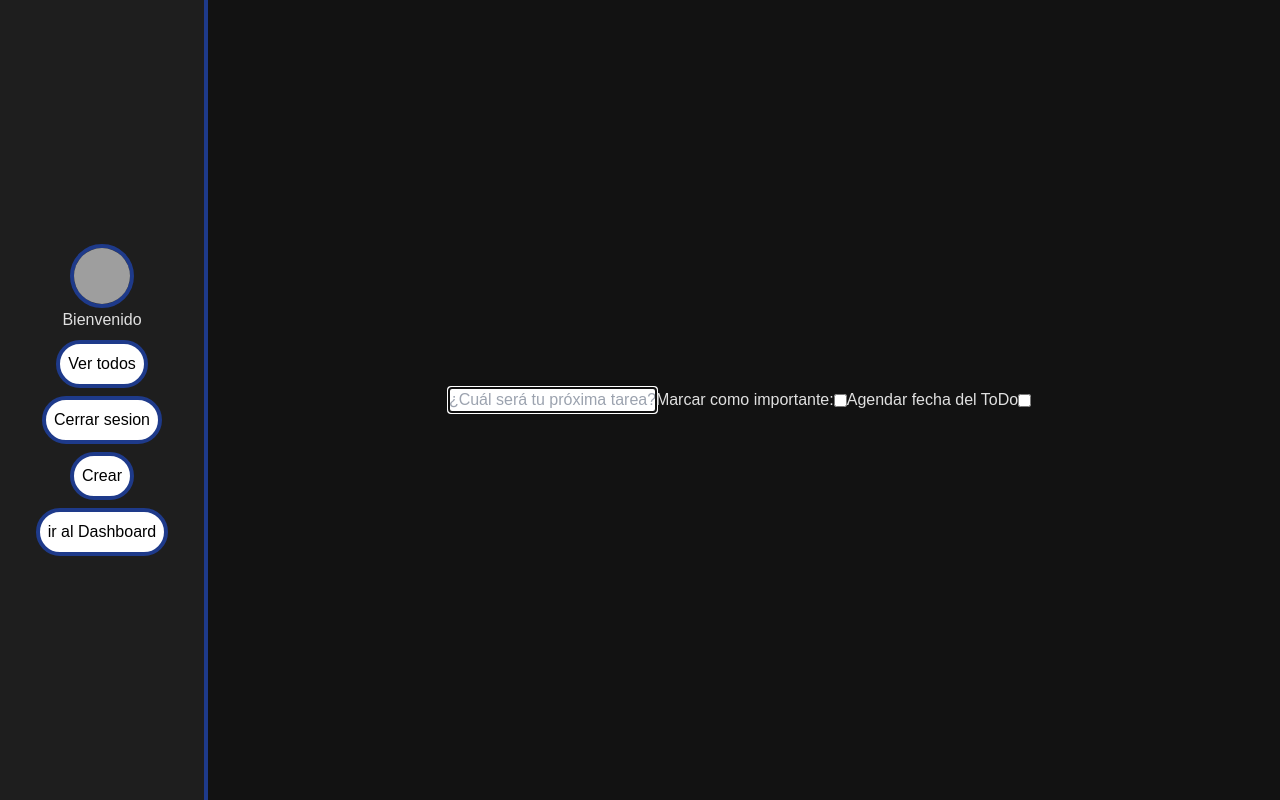
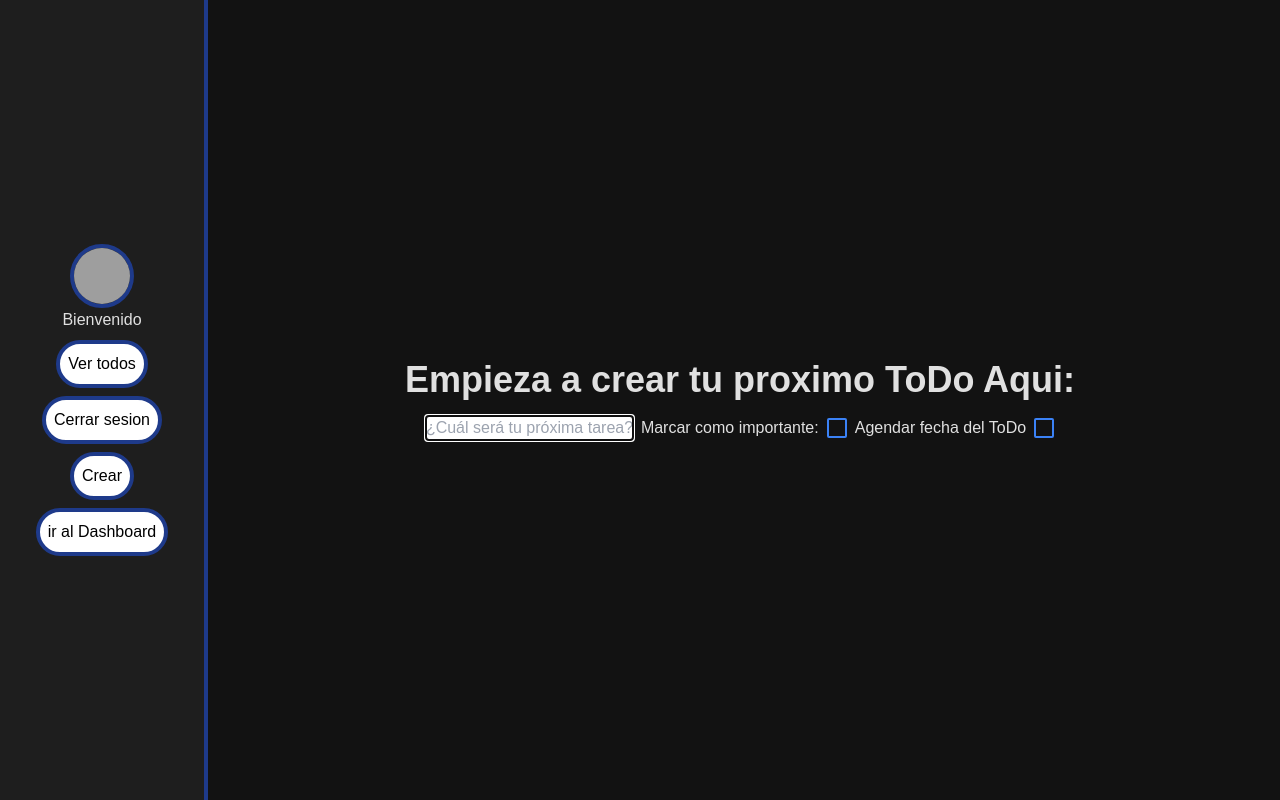
Before and after one commit to EleanQuintero/my-todo-v3, a Next.js app: page /dashboard/create in a window 1280 px wide. Built offline with nearby package versions, Linux system fonts and the light colour scheme; no server answers; grey boxes are pictures that could not be loaded.

Commit message:
mejorar la sección de creación de ToDo: agregar encabezado y componentes de entrada de fecha e importancia

```diff
--- a/src/app/dashboard/create/page.tsx
+++ b/src/app/dashboard/create/page.tsx
@@ -2,7 +2,8 @@ import { CreateTodo } from "@/components/CreateTodo";
 
 export default function CreateSection() {
   return (
-    <section className="flex items-center justify-center">
+    <section className="flex flex-col items-center justify-center min-h-screen">
+      <h1 className="font-extrabold text-4xl mb-4">Empieza a crear tu proximo ToDo Aqui: </h1>
       <CreateTodo />
     </section>
   );
--- a/src/components/CreateTodo.tsx
+++ b/src/components/CreateTodo.tsx
@@ -1,86 +1,89 @@
-'use client'
-import React, { useContext, useState } from 'react'
-import { Newtodo } from '../types'
-import { useTodos } from '../hooks/useTodos'
-import { userDataContext } from '@/contexts/userDataContext'
+"use client";
+import React, { useContext, useState } from "react";
+import { Newtodo } from "../types";
+import { useTodos } from "../hooks/useTodos";
+import { userDataContext } from "@/contexts/userDataContext";
+import { DateInput } from "./create/DateInput";
+import { Important } from "./create/Important";
 
 export const CreateTodo: React.FC = () => {
-  const { userData } = useContext(userDataContext)
-  const [inputValue, setInputValue] = useState('')
-  const { postTodo } = useTodos()
-  const [newError, setNewError] = useState<string | null>(null)
-  const [important, setImportant] = useState<boolean>(false)
-  const [checkDate, setCheckDate] = useState<boolean>(false)
-  const [todoDate, setTodoDate] = useState<string>('')
+  const { userData } = useContext(userDataContext);
+  const [inputValue, setInputValue] = useState("");
+  const { postTodo } = useTodos();
+  const [newError, setNewError] = useState<string | null>(null);
+  const [checkDate, setCheckDate] = useState<boolean>(false);
+  const [important, setImportant] = useState<boolean>(false);
 
-  const handleAddTodo = async ( title: string ,  isImportant: boolean, createdTo: string): Promise<void> => {
+  const [todoDate, setTodoDate] = useState<string>("");
+
+  const handleAddTodo = async (
+    title: string,
+    isImportant: boolean,
+    createdTo: string
+  ): Promise<void> => {
     try {
       const newTodo: Newtodo = {
         userID: userData.id,
         title,
         status: false,
         important: isImportant,
-          createdTo: createdTo
+        createdTo: createdTo,
+      };
+      /// await postTodo(newTodo)
+      console.log(newTodo);
+    } catch (error) {
+      if (error instanceof Error) throw new Error(error.message);
+      setNewError(error as string);
     }
-        /// await postTodo(newTodo)
-        console.log(newTodo)
-      } catch (error) {
-          if (error instanceof Error) throw new Error(error.message)
-          setNewError(error as string)
+  };
+
+  const handleSubmit = async (
+    event: React.FormEvent<HTMLFormElement>
+  ): Promise<void> => {
+    event.preventDefault();
+
+    if (inputValue.trim() !== "") {
+      const title: string = inputValue.trim();
+      const isImportant: boolean = important;
+      const createdTo: string = todoDate;
+
+      await handleAddTodo(title, isImportant, createdTo);
+      setInputValue("");
+      setImportant(false);
+      setTodoDate("");
+      setCheckDate(false);
     }
-  }
-
-  const handleSubmit = async (event: React.FormEvent<HTMLFormElement>): Promise<void> => {
-    event.preventDefault()
-
-    if (inputValue.trim() !== '') {
-      const title: string = inputValue.trim()
-      const isImportant: boolean = important
-      const createdTo: string = todoDate
-
-      await handleAddTodo( title, isImportant, createdTo )
-      setInputValue('')
-      setImportant(false)
-      setTodoDate('')
-      setCheckDate(false)
-    }
-  }
+  };
 
   return (
-    <form onSubmit={(event) => { void handleSubmit(event) }}>
+    <form
+      onSubmit={(event) => {
+        void handleSubmit(event);
+      }}
+      className="flex flex-col items-center w-full"
+    >
+      <div>
         <input
-        className='new-todo'
+        className="new-todo"
         value={inputValue}
-        onChange={(e) => { setInputValue(e.target.value) }}
-        placeholder='¿Cuál será tu próxima tarea?'
+        onChange={(e) => {
+          setInputValue(e.target.value);
+        }}
+        placeholder="¿Cuál será tu próxima tarea?"
         autoFocus
       />
-      {newError && <p className='error'>{newError}</p>}
-      <div className='inline-flex justify-center items-center'>
-      <label htmlFor="important">Marcar como importante: </label>
-      <input
-        type='checkbox'
-        name='important'
-        checked={important}
-        onChange={() => setImportant(!important)}
+      {newError && <p className="error">{newError}</p>}
+      <div className="inline-flex justify-center items-center">
+        <Important important={important} setImportant={setImportant} />
+        <DateInput
+          checkDate={checkDate}
+          setCheckDate={setCheckDate}
+          todoDate={todoDate}
+          setTodoDate={setTodoDate}
         />
-      <label htmlFor="important">Agendar fecha del ToDo </label>
-       <input
-        type='checkbox'
-        name='setDate'
-        checked={checkDate}
-        onChange={() => setCheckDate(!checkDate)}
-        />
-
-        <input
-        className={checkDate ? 'block' : 'hidden'}
-          type="date"
-          name='date'
-          value={todoDate}
-          onChange={(e) => setTodoDate(e.target.value)}
-           />
+      </div>
       </div>
 
     </form>
-  )
-}
+  );
+};
--- /dev/null
+++ b/src/components/create/DateInput.tsx
@@ -0,0 +1,51 @@
+interface DateInputProps {
+  checkDate: boolean;
+  setCheckDate: React.Dispatch<React.SetStateAction<boolean>>;
+  todoDate: string;
+  setTodoDate: React.Dispatch<React.SetStateAction<string>>;
+}
+
+export const DateInput: React.FC<DateInputProps> = ({
+  checkDate,
+  todoDate,
+  setTodoDate,
+  setCheckDate,
+}) => {
+  return (
+    <div className="inline-flex items-center ml-2">
+      <label htmlFor="setDate">Agendar fecha del ToDo </label>
+      <label className="inline-flex items-center cursor-pointer ml-2">
+        <input
+          type="checkbox"
+          className="hidden peer"
+          name="setDate"
+          checked={checkDate}
+          onChange={() => setCheckDate(!checkDate)}
+        />
+        <span className="w-5 h-5 border-2 border-UI-white-hover rounded-sm peer-checked:bg-UI-highligth-element peer-checked:border-UI-white-hover flex items-center justify-center transition duration-200">
+          <svg
+            className="w-3 h-3 text-white opacity-0 peer-checked:opacity-100 transition duration-200"
+            fill="none"
+            viewBox="0 0 24 24"
+            stroke="currentColor"
+            strokeWidth="2"
+          >
+            <path
+              strokeLinecap="round"
+              strokeLinejoin="round"
+              d="M5 13l4 4L19 7"
+            />
+          </svg>
+        </span>
+      </label>
+
+      <input
+        className={`inline-flex items-center ml-2 mt-2 ${checkDate ? "block" : "hidden"}`}
+        type="date"
+        name="date"
+        value={todoDate}
+        onChange={(e) => setTodoDate(e.target.value)}
+      />
+    </div>
+  );
+};
--- /dev/null
+++ b/src/components/create/Important.tsx
@@ -0,0 +1,40 @@
+interface ImportantProps {
+  important: boolean;
+  setImportant: React.Dispatch<React.SetStateAction<boolean>>;
+}
+
+export const Important: React.FC<ImportantProps> = ({
+  important,
+  setImportant,
+}) => {
+  return (
+    <div className="inline-flex items-center ml-2">
+      <label htmlFor="important">Marcar como importante: </label>
+      <label className="inline-flex items-center cursor-pointer ml-2">
+        <input
+          type="checkbox"
+          className="hidden peer"
+          name="important"
+          checked={important}
+          onChange={() => setImportant(!important)}
+        />
+
+        <span className="w-5 h-5 border-2 border-UI-white-hover rounded-sm peer-checked:bg-UI-highligth-element peer-checked:border-UI-highligth-element flex items-center justify-center transition duration-200">
+          <svg
+            className="w-3 h-3 text-white opacity-0 peer-checked:opacity-100 transition duration-200"
+            fill="none"
+            viewBox="0 0 24 24"
+            stroke="currentColor"
+            stroke-width="2"
+          >
+            <path
+              stroke-linecap="round"
+              stroke-linejoin="round"
+              d="M5 13l4 4L19 7"
+            />
+          </svg>
+        </span>
+      </label>
+    </div>
+  );
+};
```
Lines whose indentation alone changed are shown as unchanged.
